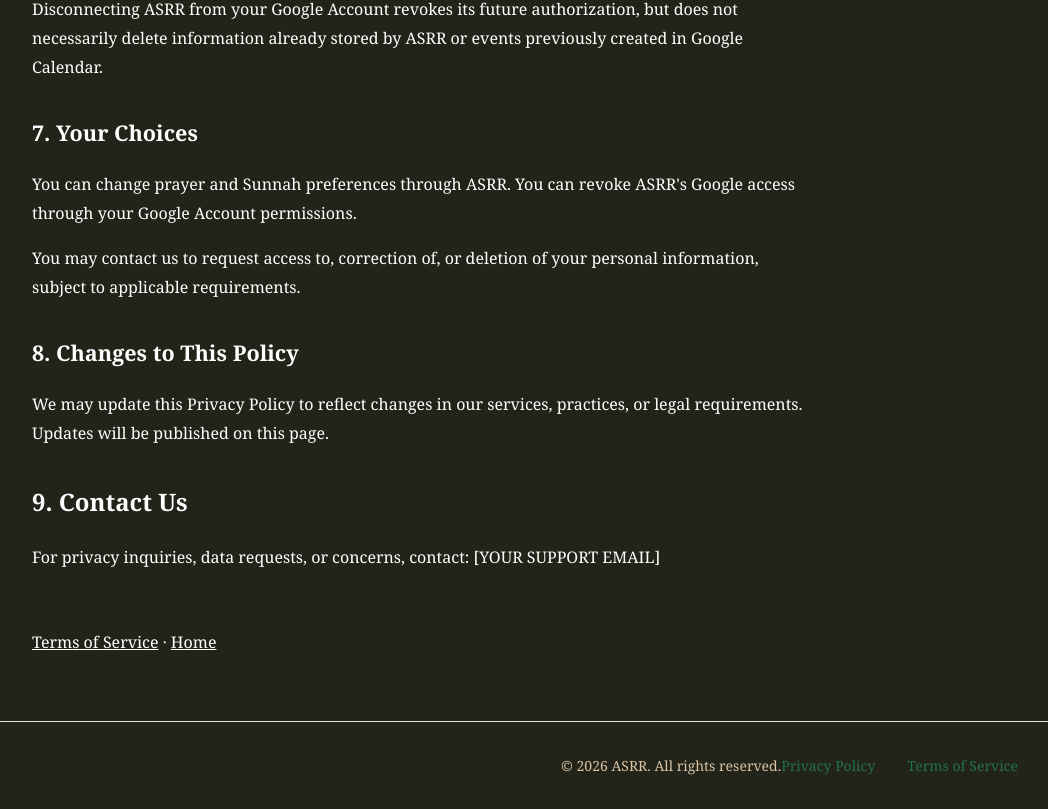
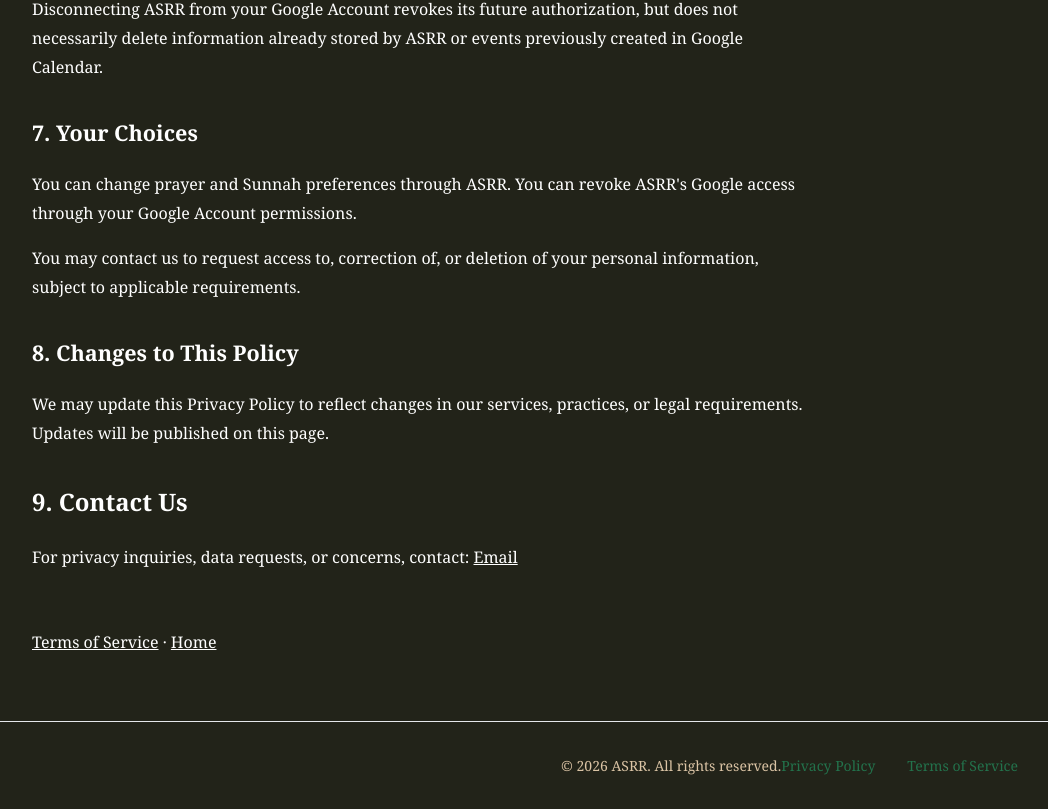
Before and after one commit to damola600/asrr, a Next.js app in the folder asrr_frontend/: page /privacy in a window 1280 px wide. Shown: the part 1765-2574 px from the top of the page, without its empty margins (222-1270 px from the left). Built offline with nearby package versions, Linux system fonts and the light colour scheme.

Commit message:
update privacy email

```diff
--- a/asrr_frontend/app/privacy/page.tsx
+++ b/asrr_frontend/app/privacy/page.tsx
@@ -106,7 +106,7 @@ export default function PrivacyPage() {
         <h2>9. Contact Us</h2>
         <p>
           For privacy inquiries, data requests, or concerns,
-          contact: [YOUR SUPPORT EMAIL]
+          contact: <a href="asrr4698@gmail.com">Email</a>
         </p>
       </section>
 
```
